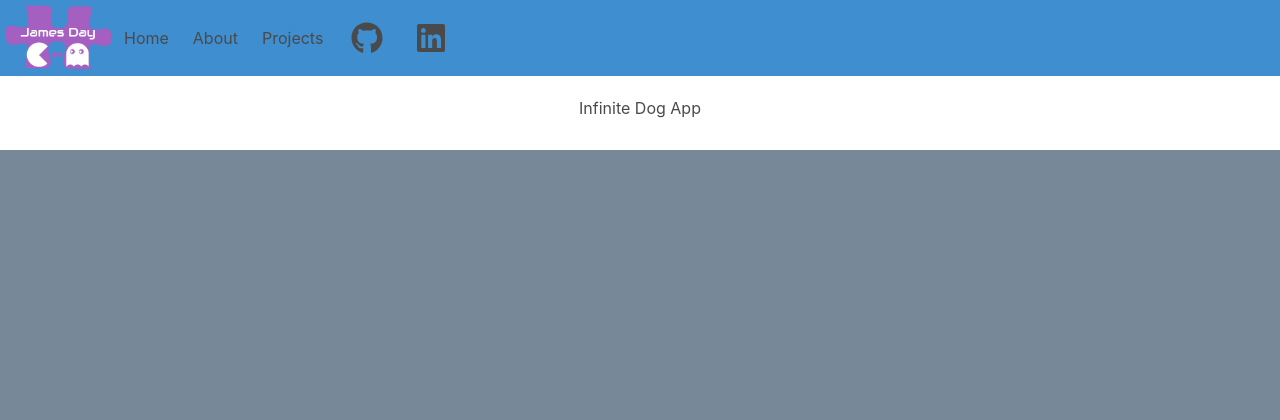
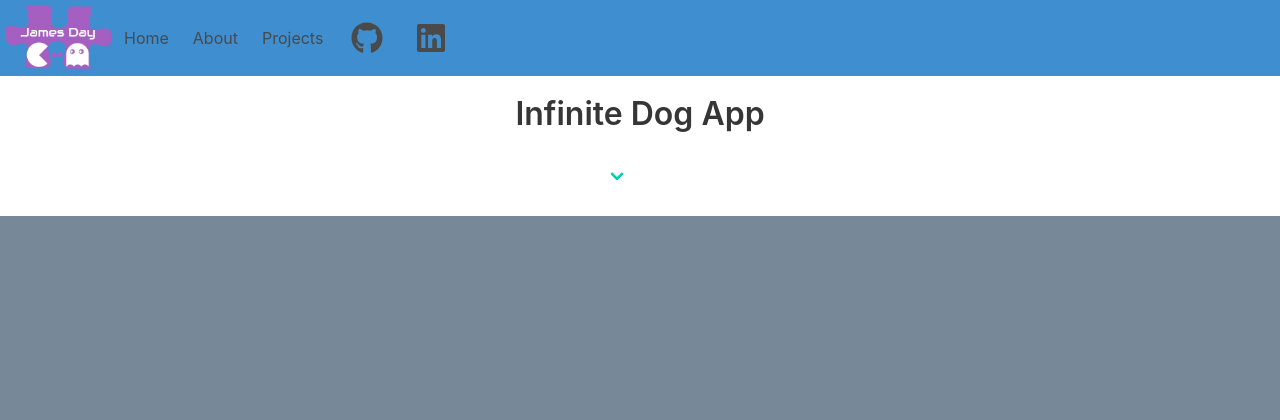
Before and after one commit to dayjames12/PersonalWebsite, a Node server app: page /projects/dog in a window 1280 px wide. Shown: the top 420 px of the page. Run offline with Node 20, Linux system fonts and the light colour scheme; some libraries are stand-ins or nearby versions.

Commit message:
Modified dog app font and adjusted select menu to look better

```diff
--- a/views/Projects/dog.hbs
+++ b/views/Projects/dog.hbs
@@ -1,15 +1,8 @@
-<html lang="en">
-<head>
-    <meta charset="UTF-8">
-    <meta name="viewport" content="width=device-width, initial-scale=1.0">
-    <title>Infinite Dog App</title>
-    <link rel="stylesheet" href="/stylesheets/dog.css">
-</head>
 <body>
     <div class="app">
         <div class="header">
-            <h1>Infinite Dog App</h1>
-            <div id="breed"></div>
+            <h1 class="title is-hero"><strong>Infinite Dog App</strong></h1>
+            <div class="select is-primary is-rounded" id="breed"></div>
         </div>
         <div class="slideshow" id="slideshow"></div>
     </div>
```
Also changed, not shown: views/projects.hbs (+9 -0 lines), views/Projects/tankGame.hbs (added).
